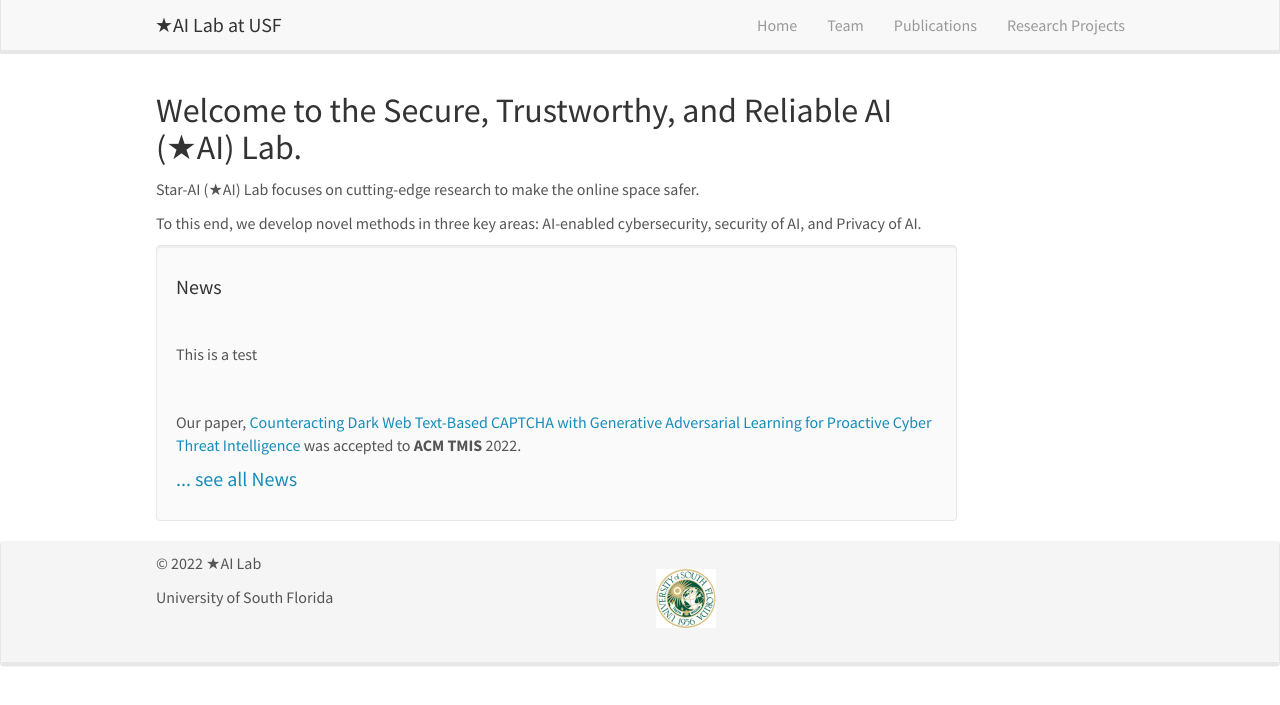
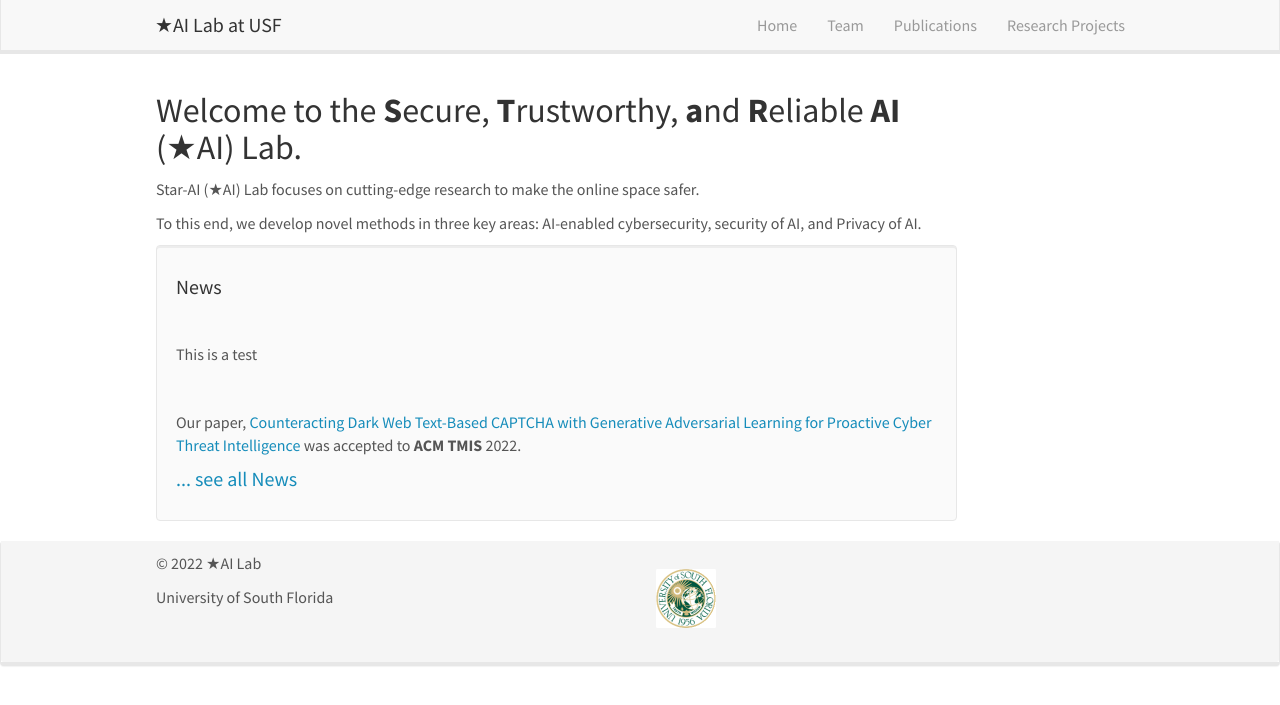
Before and after one commit to star-ailab/star-ailab.github.io, a Jekyll site: the page built from _pages/home.md, in a window 1280 px wide. Shown: the top 705 px of the page. Built offline with Jekyll 4.4.1, drawn with Linux system fonts in a browser that asks for light colours; nearby versions of some CDN libraries.

Commit message:
Update homelay.html

```diff
--- a/_layouts/homelay.html
+++ b/_layouts/homelay.html
@@ -3,8 +3,8 @@ layout: default
 ---
 
   <div id="homeid" class="col-sm-10">
-		<h2>Welcome to the Secure, Trustworthy, and Reliable AI (&#9733;AI) Lab.</h2>
-        <!--<h2>Welcome to the <b>S</b>ecure, <b>T</b>rustworthy, <b>a</b>nd <b>R</b>eliable <b>AI</b> (&#9733;AI) Lab.</h2>-->
+		<!--<h2>Welcome to the Secure, Trustworthy, and Reliable AI (&#9733;AI) Lab.</h2>-->
+        <h2>Welcome to the <b>S</b>ecure, <b>T</b>rustworthy, <b>a</b>nd <b>R</b>eliable <b>AI</b> (&#9733;AI) Lab.</h2>
 
 	{{ content }}
   </div>
```
